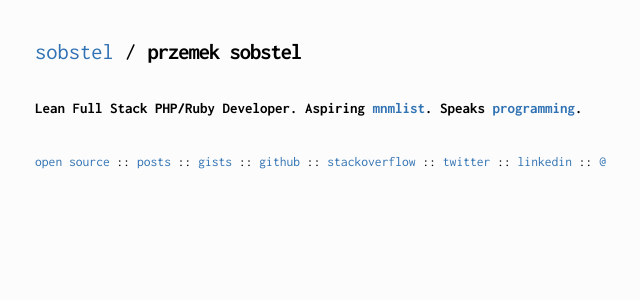
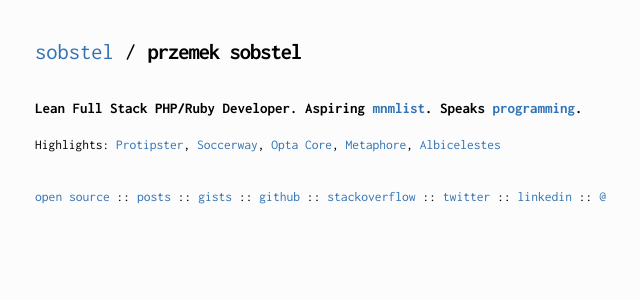
Before and after one commit to sobstel/sobstel.github.com, a Jekyll site: the page built from index.html, in a window 1280 px wide. Shown: the top 300 px of the page, without its empty margins (289-929 px from the left). Built offline with Jekyll 4.4.1, drawn with Linux system fonts in a browser that asks for light colours.

Commit message:
highlights

```diff
--- a/_sass/_layout.scss
+++ b/_sass/_layout.scss
@@ -12,6 +12,9 @@
 }
 .self {
   font-weight: 700;
+}
+.highlights {
+  font-size: 0.9em;
 }
 
 h1, h2, h3, h4 {
--- a/index.html
+++ b/index.html
@@ -7,3 +7,12 @@
   Aspiring <a href="http://mnmlist.com/archive/">mnmlist</a>.
   Speaks <a href="http://programming-motherfucker.com/">programming</a>.
 </p>
+
+<p class="highlights">
+  Highlights:
+  <a href="https://www.protipster.com/">Protipster</a>,
+  <a href="http://www.soccerway.com/">Soccerway</a>,
+  <a href="http://www.optasports.com/" title="feeds &amp; hosted products">Opta Core</a>,
+  <a href="https://github.com/sobstel/metaphore">Metaphore</a>,
+  <a href="http://www.albicelestes.com/">Albicelestes</a>
+</p>
```
